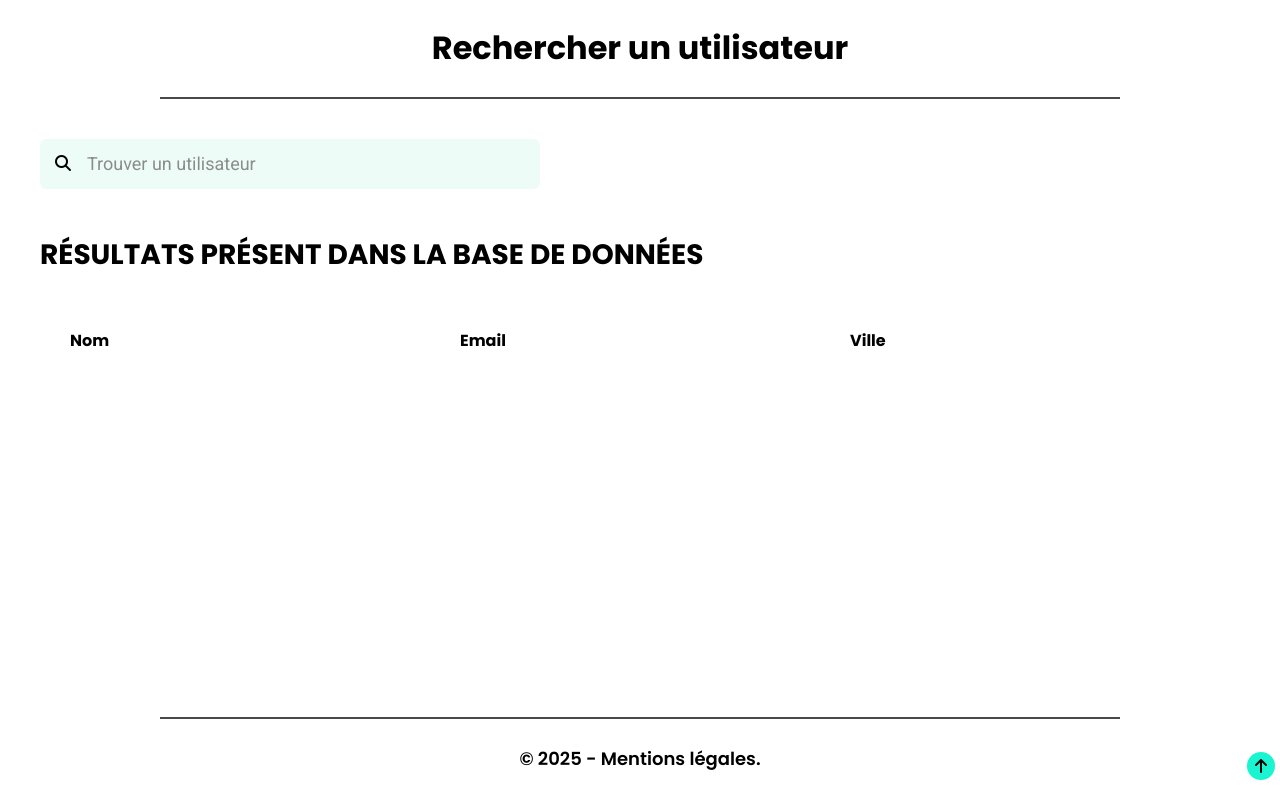
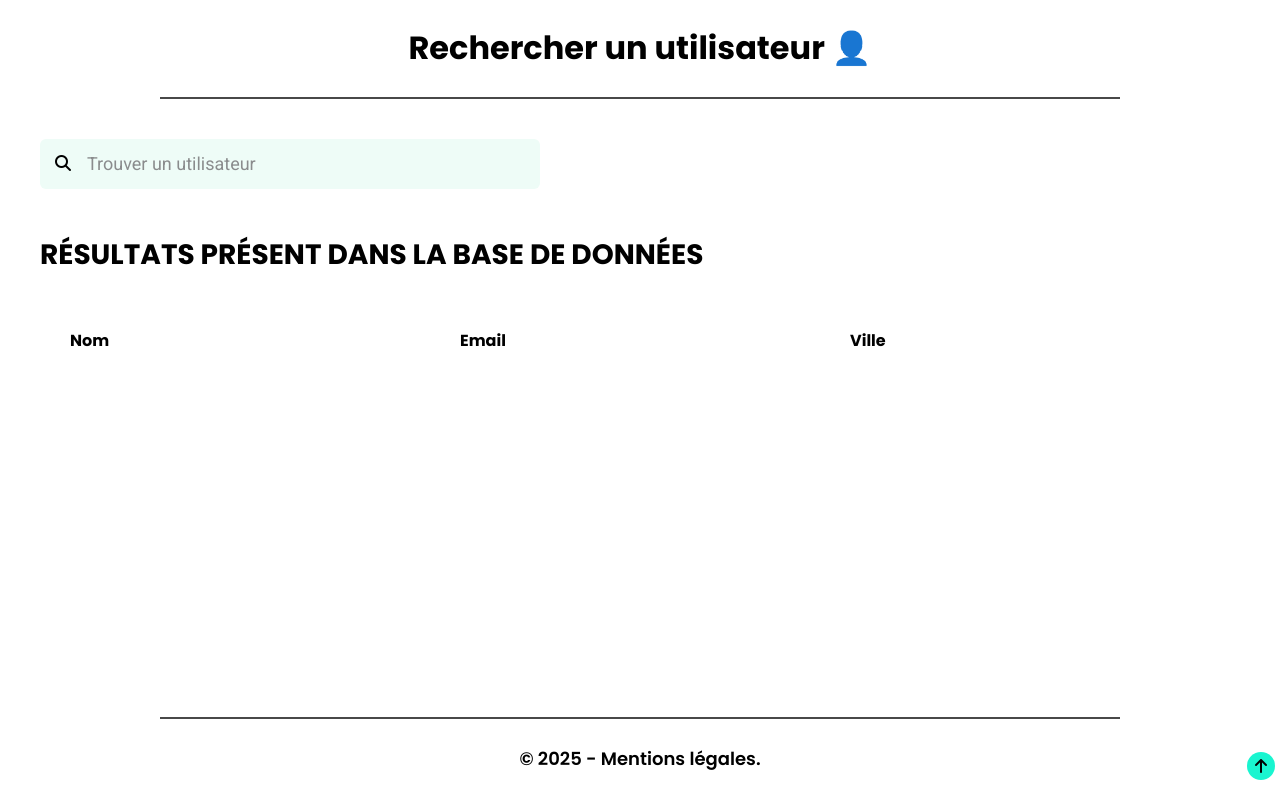
Before and after one commit to aperbet56/recherche_dynamique, a plain HTML site: page index.html in a window 1280 px wide. Drawn offline with Linux system fonts and the light colour scheme; no server answers.

Commit message:
Ajout de la favicon et d'un emoji

```diff
--- a/index.html
+++ b/index.html
@@ -4,10 +4,13 @@
     <meta charset="UTF-8" />
     <meta name="viewport" content="width=device-width, initial-scale=1.0" />
     <title>Recherche dynamique en JS</title>
+    <!-- CDN font awesome-->
     <link
       rel="stylesheet"
       href="https://cdnjs.cloudflare.com/ajax/libs/font-awesome/6.4.0/css/all.min.css"
     />
+    <!-- Importation de la favicon -->
+    <link rel="shortcut icon" href="img/favicon.png" type="image/x-icon" />
     <link rel="stylesheet" href="normalize.css" />
     <link rel="stylesheet" href="style.css" />
   </head>
@@ -29,7 +32,7 @@
 
     <!-- Début du header -->
     <header>
-      <h1>Rechercher un utilisateur</h1>
+      <h1>Rechercher un utilisateur 👤</h1>
     </header>
     <!-- Fin du header -->
 
```
